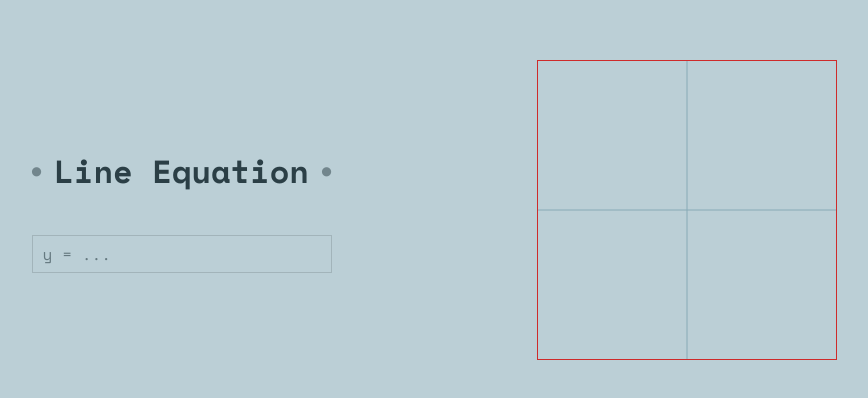
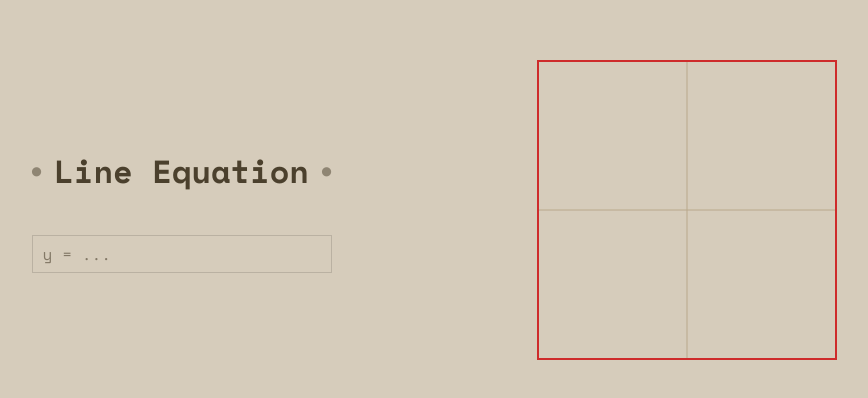
Before and after one commit to Hkh12/line-eq, a website built with Parcel: page index.pug in a window 1280 px wide. Shown: the part 190-588 px from the top of the page, without its empty margins (174-1042 px from the left). Built offline with nearby package versions, Linux system fonts and the light colour scheme; what spreax would draw is missing.

Commit message:
Change theme colors

```diff
--- a/style/main.scss
+++ b/style/main.scss
@@ -1,5 +1,6 @@
-$fill: #bbcfd6;
-$text: #2b3f46;
+$fill: #d6ccbb;
+$text: darken($fill, 55%);
+$accent: #306ccc;
 
 * {
     box-sizing: border-box;
@@ -63,7 +64,7 @@ input {
     font-size: inherit;
     caret-color: $text;
     &:focus {
-        border-color: transparent;
+        border-color: $accent;
         background: #0001;
     }
 }
@@ -72,8 +73,6 @@ input {
     position: relative;
     width: 300px;
     height: 300px;
-    $line-color: lighten($text, 42%);
-    $line-width: 10px;
     @include mobile {
         margin: 3rem auto 0
     }
@@ -82,7 +81,7 @@ input {
         stroke: lighten($text, 40%)
     }
     path.line {
-        stroke: $text
+        stroke: $accent
     }
     .error {
         position: absolute;
@@ -94,6 +93,6 @@ input {
         align-items: center;
         justify-content: center;
         pointer-events: none;
-        box-shadow: inset 0 0 0 1px #ce2b2b
+        box-shadow: inset 0 0 0 2px #ce2b2b
     }
 }
```
